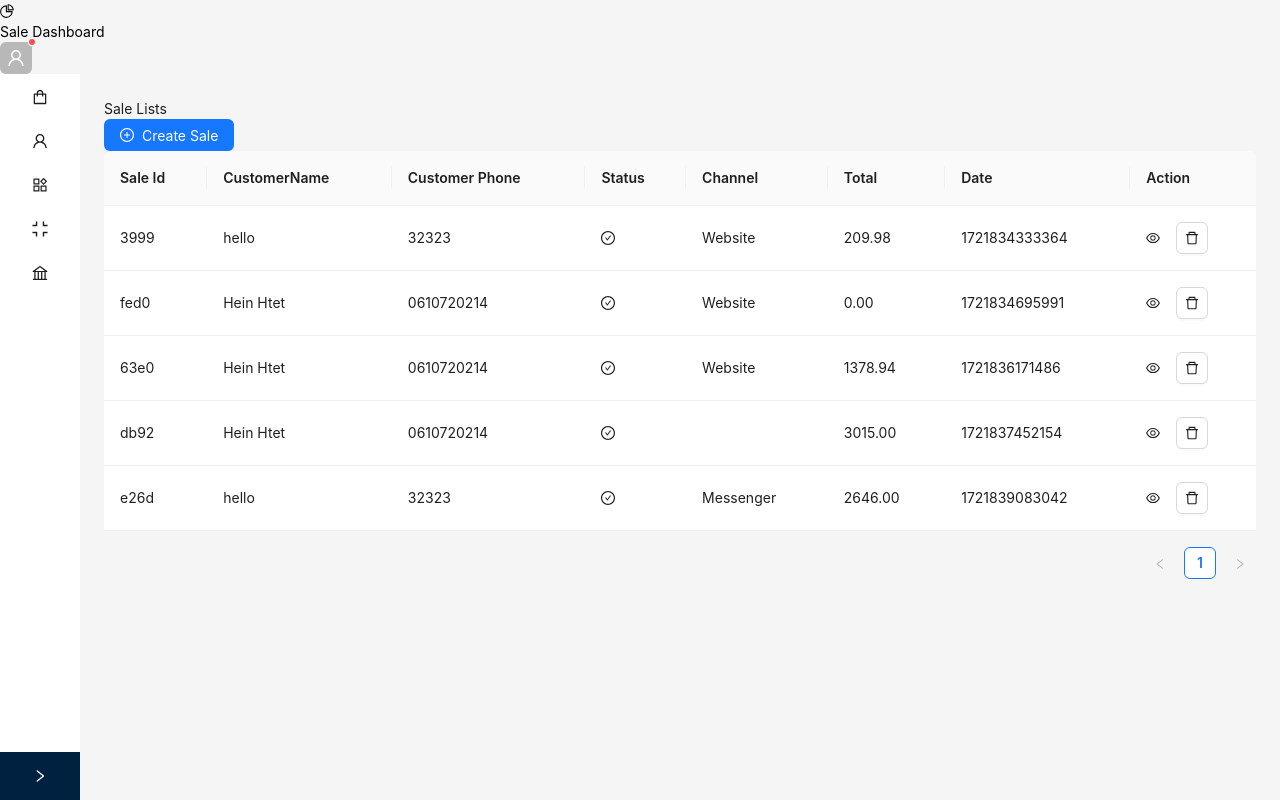
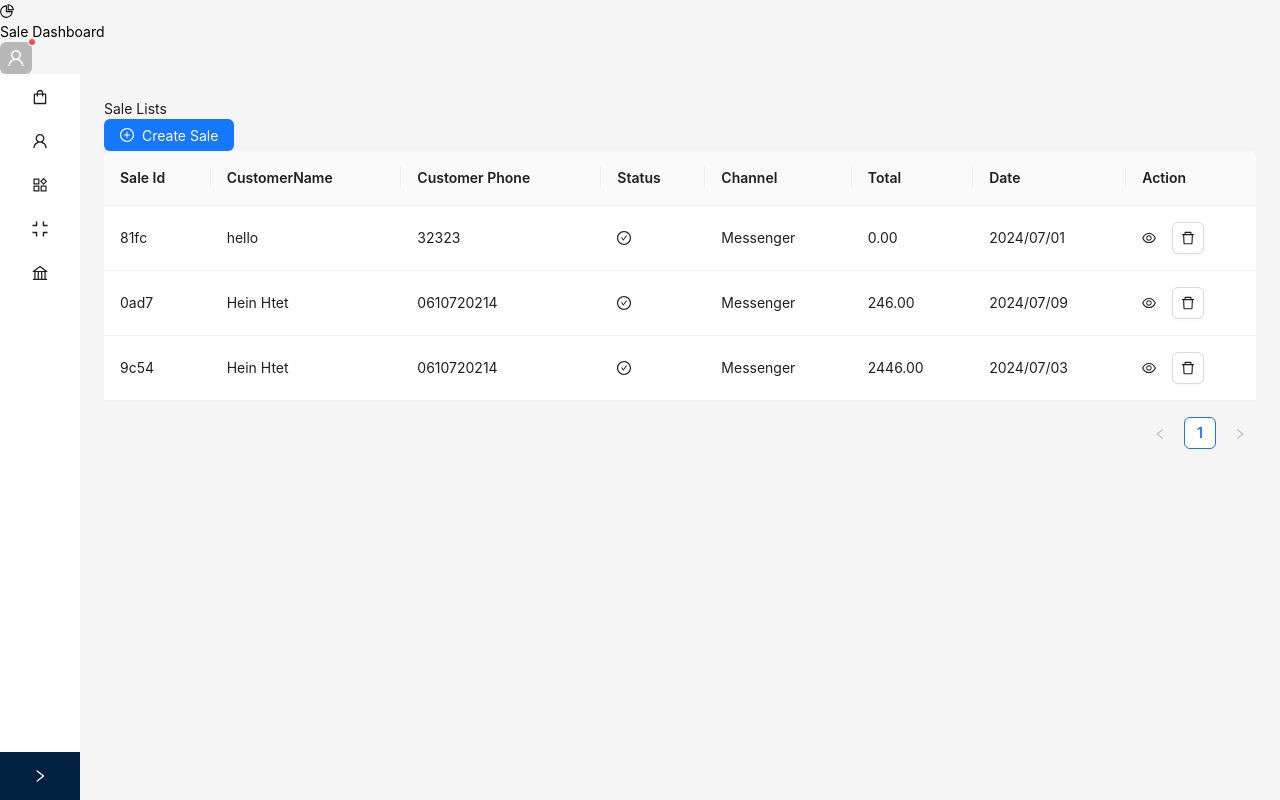
Before and after one commit to Da-Gu-Gu-Gu/sale-dashboard, a React (Vite) app: page / in a window 1280 px wide. Built offline with nearby package versions, Linux system fonts and the light colour scheme; data requests are answered from the project's data file.

Commit message:
fix multiple products array

```diff
--- a/db.json
+++ b/db.json
@@ -1,105 +1,44 @@
 {
   "sales": [
     {
-      "id": "3999",
-      "date": 1721834333364,
-      "customerId": 665,
-      "channelId": 2,
-      "paymentId": "2",
-      "status": false,
-      "orderProducts": [
-        {
-          "id": "1",
-          "product_name": "Headphones",
-          "product_code": "PROD004",
-          "product_price": 199.99,
-          "product_stock": 5,
-          "product_available": true,
-          "qty": 1,
-          "productId": 1
-        },
-        {
-          "id": "2",
-          "product_name": "AA",
-          "product_code": "PROD005",
-          "product_price": 9.99,
-          "product_stock": 5,
-          "product_available": true,
-          "qty": 1,
-          "productId": 2
-        }
-      ],
-      "total": "209.98"
-    },
-    {
-      "id": "fed0",
-      "date": 1721834695991,
-      "customerId": "c4f7",
-      "channelId": "2",
-      "paymentId": "2",
-      "status": false,
+      "id": "81fc",
+      "date": "2024-07-01T17:00:00.000Z",
+      "customerId": "0665",
+      "channelId": "6809",
+      "paymentId": "e590",
+      "status": true,
       "orderProducts": [],
       "total": "0.00"
     },
     {
-      "id": "63e0",
-      "date": 1721836171486,
+      "id": "0ad7",
+      "date": "2024-07-09T17:00:00.000Z",
       "customerId": "c4f7",
-      "channelId": "2",
-      "paymentId": null,
+      "channelId": "6809",
+      "paymentId": "c194",
       "status": false,
       "orderProducts": [
         {
-          "id": "2",
-          "product_name": "AA",
-          "product_code": "PROD005",
-          "product_price": 9.99,
-          "product_stock": 5,
-          "product_available": true,
-          "qty": 1,
-          "productId": 2
-        },
-        {
-          "id": "cf1f",
           "product_name": "My App",
           "product_code": "P2323",
           "product_price": 123,
           "product_stock": 3,
           "product_available": true,
-          "qty": 3,
+          "id": "cf1f",
+          "qty": 2,
           "productId": null
-        },
-        {
-          "id": "1",
-          "product_name": "Headphones",
-          "product_code": "PROD004",
-          "product_price": 199.99,
-          "product_stock": 5,
-          "product_available": true,
-          "qty": 5,
-          "productId": 1
         }
       ],
-      "total": "1378.94"
+      "total": "246.00"
     },
     {
-      "id": "db92",
-      "date": 1721837452154,
+      "id": "9c54",
+      "date": "2024-07-03T17:00:00.000Z",
       "customerId": "c4f7",
-      "channelId": null,
-      "paymentId": null,
-      "status": false,
+      "channelId": "6809",
+      "paymentId": "2",
+      "status": true,
       "orderProducts": [
-        {
-          "id": "cf1f",
-          "product_name": "My App",
-          "product_code": "P2323",
-          "product_price": 123,
-          "product_stock": 3,
-          "product_available": true,
-          "qty": 3,
-          "productId": null
-        },
         {
           "product_name": "Thainland",
           "product_code": "P232323",
@@ -107,52 +46,19 @@
           "product_stock": 2,
           "product_available": true,
           "id": "d4d7",
-          "qty": 1,
-          "productId": null
+          "qty": 1
         },
         {
-          "id": "cb9e",
-          "product_name": "SDSD",
-          "product_code": "122323",
-          "product_price": 323,
-          "product_stock": 22,
+          "product_name": "My App",
+          "product_code": "P2323",
+          "product_price": 123,
+          "product_stock": 3,
           "product_available": true,
-          "qty": 1,
-          "productId": null
+          "id": "cf1f",
+          "qty": 1
         }
       ],
-      "total": "3015.00"
-    },
-    {
-      "id": "e26d",
-      "date": 1721839083042,
-      "customerId": "0665",
-      "channelId": "6809",
-      "paymentId": null,
-      "status": false,
-      "orderProducts": [
-        {
-          "id": "cb9e",
-          "product_name": "SDSD",
-          "product_code": "122323",
-          "product_price": 323,
-          "product_stock": 22,
-          "product_available": true,
-          "qty": 1,
-          "productId": null
-        },
-        {
-          "product_name": "Thainland",
-          "product_code": "P232323",
-          "product_price": 2323,
-          "product_stock": 2,
-          "product_available": true,
-          "id": "d4d7",
-          "qty": 1,
-          "productId": null
-        }
-      ],
-      "total": "2646.00"
+      "total": "2446.00"
     }
   ],
   "payments": [
@@ -189,6 +95,12 @@
       "customer_name": "hello",
       "customer_phone": "32323",
       "customer_address": "Yangon"
+    },
+    {
+      "customer_name": " Aung",
+      "customer_phone": "09768586214",
+      "customer_address": "Bogyoke ",
+      "id": "0721"
     }
   ],
   "products": [
--- a/package.json
+++ b/package.json
@@ -4,7 +4,7 @@
   "version": "0.0.0",
   "type": "module",
   "scripts": {
-    "dev": "vite",
+    "dev": "concurrently \"npx json-server --watch db.json\" \"vite\"",
     "build": "tsc -b && vite build",
     "lint": "eslint . --ext ts,tsx --report-unused-disable-directives --max-warnings 0",
     "preview": "vite preview"
@@ -25,6 +25,7 @@
     "@typescript-eslint/parser": "^7.15.0",
     "@vitejs/plugin-react": "^4.3.1",
     "autoprefixer": "^10.4.19",
+    "concurrently": "^8.2.2",
     "eslint": "^8.57.0",
     "eslint-plugin-react-hooks": "^4.6.2",
     "eslint-plugin-react-refresh": "^0.4.7",
--- a/src/Components/CustomerDropDown.tsx
+++ b/src/Components/CustomerDropDown.tsx
@@ -23,7 +23,7 @@ const CustomerDropDown = ({ data, disable, setCustomerId }: any) => {
     <>
       {data && (
         <Select
-          defaultValue={data?.id ?? "1"}
+          defaultValue={data?.id ?? null}
           options={options}
           disabled={disable}
           onChange={(value) => setCustomerId(value)}
--- a/src/Components/PaymentDropDown.tsx
+++ b/src/Components/PaymentDropDown.tsx
@@ -22,7 +22,7 @@ const PaymentDropDown = ({ data, disable, setPaymentId }: any) => {
         <Select
           disabled={disable}
           loading={loading}
-          defaultValue={data?.id ?? "1"}
+          defaultValue={data?.id ?? null}
           options={options}
           onChange={(value) => setPaymentId(value)}
           className="w-[150px]"
--- a/src/Components/ProductsDropDown.tsx
+++ b/src/Components/ProductsDropDown.tsx
@@ -15,25 +15,41 @@ const ProductsDropDown = ({ selecteProdcuts, setSelectedProducts }: any) => {
       value: JSON.stringify(x),
     };
   });
+
+  const handleChange = (value: string[]) => {
+    const productsArray: any = value.map((item) => JSON.parse(item));
+
+    // Retain qty for existing products
+    const updatedProductsArray = productsArray.map((p: any) => {
+      const existingProduct = selecteProdcuts.find((sp: any) => sp.id === p.id);
+      return {
+        ...p,
+        qty: existingProduct ? existingProduct.qty : 1,
+      };
+    });
+
+    console.log("updatedProductsArray", updatedProductsArray);
+    setSelectedProducts(updatedProductsArray);
+  };
+
   return (
     <Select
       mode="multiple"
       allowClear
       style={{ width: "100%" }}
       placeholder="Please select"
-      onChange={(value: []) => {
-        const newProductsArray = value.map((item) => {
-          const parsedItem = JSON.parse(item);
-          const existingProduct = selecteProdcuts.find(
-            (p) => p.id === parsedItem.id
-          );
-          return existingProduct
-            ? existingProduct
-            : { ...parsedItem, qty: 1, productId: Number(parsedItem.id) };
-        });
-
-        setSelectedProducts(newProductsArray);
-      }}
+      onChange={handleChange}
+      // value={selecteProdcuts.map((product: any) => JSON.stringify(product))}
+      // onChange={(value: string[]) => {
+      //   const productsArray: any = value.map((item) => JSON.parse(item));
+      //   console.log(productsArray);
+      //   const qtyCheckArray = productsArray.map((p: any) => ({
+      //     ...p,
+      //     qty: p.qty ?? 1,
+      //   }));
+      //   console.log("qtyCheckarray", qtyCheckArray);
+      //   setSelectedProducts(qtyCheckArray);
+      // }}
       options={datas}
     />
   );
--- a/src/Components/SaleChannelDropDown.tsx
+++ b/src/Components/SaleChannelDropDown.tsx
@@ -21,7 +21,7 @@ const SaleChannelDropDown = ({ data, disable, setChannelId }: any) => {
         <Select
           disabled={disable}
           loading={loading}
-          defaultValue={data?.id ?? "1"}
+          defaultValue={data?.id ?? null}
           options={options}
           onChange={(value) => setChannelId(value)}
           className="w-[150px]"
--- a/src/Pages/Sale/SaleCreate.tsx
+++ b/src/Pages/Sale/SaleCreate.tsx
@@ -10,24 +10,22 @@ import SaleChannelDropDown from "../../Components/SaleChannelDropDown";
 import { useCreateSale } from "../../api/useSales";
 import { useNavigate } from "react-router-dom";
 import PaymentDropDown from "../../Components/PaymentDropDown";
+import { Dayjs } from "dayjs";
 
 const CreateSale = () => {
   const [selecteProdcuts, setSelectedProducts] = useState([]);
   const [alertVisible, setAlertVisible] = useState(false);
-  const [date, setDate] = useState(Date.now());
+  const [date, setDate] = useState<Dayjs | null>(null);
   const [customerId, setCustomerId] = useState("1");
   const [channelId, setChannelId] = useState("1");
   const [paymentId, setPaymentId] = useState("1");
   const { loading, createSaleInvoice } = useCreateSale();
   const navigate = useNavigate();
 
-  console.log(selecteProdcuts);
-
-  const handleQtyChange = (id: number, newQty: number) => {
+  const handleQtyChange = (id: string, newQty: number) => {
     const updatedOrderProducts: any = selecteProdcuts.map((item: any) =>
-      item.id === id ? { ...item, qty: newQty } : item
+      item.id == id ? { ...item, qty: newQty } : { ...item, qty: item.qty ?? 1 }
     );
-
     setSelectedProducts(updatedOrderProducts);
   };
 
@@ -41,7 +39,6 @@ const CreateSale = () => {
 
   const creatSaleHandler = () => {
     const payload = {
-      // id: String(3999),
       date: date,
       customerId: customerId,
       channelId: channelId,
@@ -50,7 +47,6 @@ const CreateSale = () => {
       orderProducts: selecteProdcuts,
       total: calculateGrandTotal(),
     };
-    console.log(payload);
     createSaleInvoice(payload);
     setAlertVisible(true);
 
@@ -60,7 +56,6 @@ const CreateSale = () => {
     }, 500);
   };
 
-  console.log(selecteProdcuts);
   return (
     <div className="relative">
       <div className="w-full flex justify-center absolute top-0 left-1/2 -translate-x-1/2">
@@ -113,6 +108,7 @@ const CreateSale = () => {
               <p className=" pb-1">Date</p>
               <DatePicker
                 // defaultValue={date}
+                value={date}
                 onChange={(v: any) => {
                   setDate(v);
                 }}
@@ -129,6 +125,7 @@ const CreateSale = () => {
           />
           <Table
             className="py-3"
+            key={"id"}
             pagination={false}
             dataSource={selecteProdcuts}
             columns={saleCreateColumnData(selecteProdcuts, handleQtyChange)}
--- a/src/Pages/Sale/SaleDetail.tsx
+++ b/src/Pages/Sale/SaleDetail.tsx
@@ -7,16 +7,15 @@ import { useNavigate, useParams } from "react-router-dom";
 import { useSales, useUpdateSale } from "../../api/useSales";
 import CustomerDropDown from "../../Components/CustomerDropDown";
 import SaleChannelDropDown from "../../Components/SaleChannelDropDown";
-import { dateFormat } from "../../utils/utils";
-import { paths } from "../../routes/data";
 import PaymentDropDown from "../../Components/PaymentDropDown";
+import dayjs from "dayjs";
 
 const SaleDetail = () => {
   const { loading: updateLoading, updateSaleInvoice } = useUpdateSale();
   const [alertVisible, setAlertVisible] = useState(false);
   const [saleDetail, setSaleDetail] = useState<any>({});
   const [isEdit, setIsEdit] = useState(false);
-  const { id } = useParams();
+  const { id }: any = useParams();
   const { sale, getSale, loading } = useSales();
   const [customerId, setCustomerId] = useState();
   const [channelId, setChannelId] = useState();
@@ -64,13 +63,14 @@ const SaleDetail = () => {
   const updateSaleInvoiceHandler = () => {
     const payload = {
       ...saleDetail.sale,
-      customerId: Number(customerId),
-      channelId: Number(channelId),
-      id: Number(id),
+      customerId: customerId,
+      channelId: channelId,
+      paymentId: paymentId,
+      // id: id,
       total: calculateGrandTotal(),
       date: date,
     };
-    updateSaleInvoice(Number(id), payload);
+    updateSaleInvoice(id, payload);
     setAlertVisible(true);
     setTimeout(() => {
       setAlertVisible(false);
@@ -80,14 +80,15 @@ const SaleDetail = () => {
   const makeSaleInvoice = () => {
     const payload = {
       ...saleDetail.sale,
-      customerId: Number(customerId),
-      channelId: Number(channelId),
-      id: Number(id),
+      customerId: customerId,
+      channelId: channelId,
+      paymentId: paymentId,
+      // id: Number(id),
       status: true,
       total: calculateGrandTotal(),
       date: date,
     };
-    updateSaleInvoice(Number(id), payload);
+    updateSaleInvoice(id, payload);
     setAlertVisible(true);
 
     setTimeout(() => {
@@ -174,15 +175,10 @@ const SaleDetail = () => {
             <div>
               <p className="pb-1">Date</p>
               <DatePicker
-                defaultValue={date}
-                disabled={!isEdit}
-                format={dateFormat}
-                onChange={(v) => {
-                  if (v) {
-                    setDate(v);
-                  } else {
-                    setDate("");
-                  }
+                // defaultValue={date}
+                value={dayjs(date)}
+                onChange={(v: any) => {
+                  setDate(v);
                 }}
               />
             </div>
@@ -196,7 +192,6 @@ const SaleDetail = () => {
             loading={loading}
             rowKey="productId"
             dataSource={saleDetail?.sale?.orderProducts}
-            // columns={saleDetailColumnData([], handleQtyChange)}
             columns={saleDetailColumnData(
               saleDetail?.sale?.orderProducts,
               handleQtyChange
--- a/src/datas/tabledatas/sale.tsx
+++ b/src/datas/tabledatas/sale.tsx
@@ -76,8 +76,10 @@ export const columnsData = [
   },
   {
     title: "Date",
-    dataIndex: "date",
     key: "date",
+    render: (_: any, sale: any) => (
+      <p>{dayjs(sale?.date).format(dateFormat)}</p>
+    ),
   },
   {
     title: "Action",
@@ -90,7 +92,8 @@ export const columnsData = [
 
 import { InputNumber } from "antd";
 import { useDeleteSale } from "../../api/useSales";
-import { paths } from "../../routes/data";
+import { dateFormat } from "../../utils/utils";
+import dayjs from "dayjs";
 
 export const saleDetailColumnData = (data: any, onQtyChange: any) => [
   {
@@ -151,6 +154,7 @@ export const saleCreateColumnData = (data: any, onQtyChange: any) => [
           max={product?.product_stock}
           size="small"
           defaultValue={product.qty}
+          value={product.qty}
           onChange={(value) => onQtyChange(product.id, value)}
           className="cursor-pointer text-lg text-blue-700"
         />
```
Also changed, not shown: 1 other file (tests, documents, lock files or other folders).
